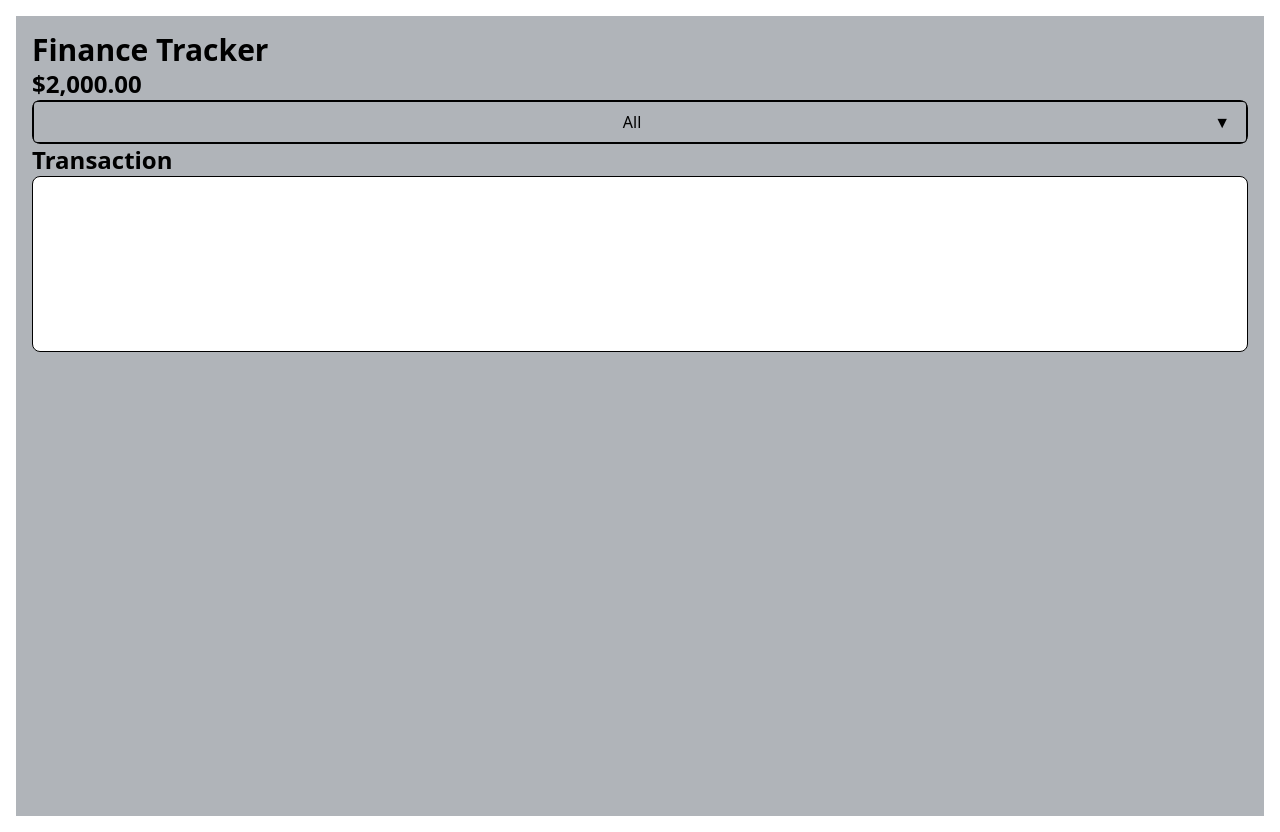
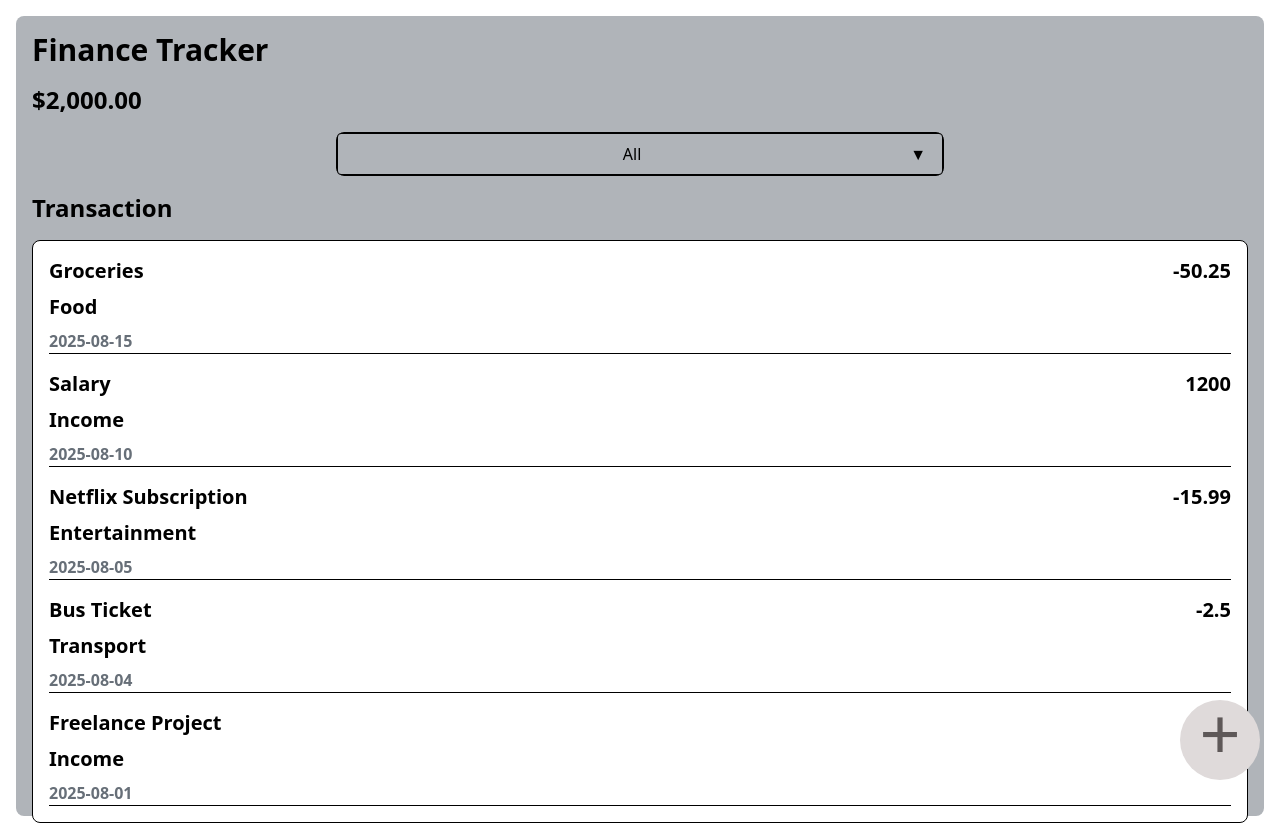
Before and after one commit to Obiwumma/Personal-Finance-Tracker, a React (Vite) app in the folder personal-finance-tracker/: page / in a window 1280 px wide. Built offline with nearby package versions, Linux system fonts and the light colour scheme.

Commit message:
Added fake data and styled it

```diff
--- a/personal-finance-tracker/src/App.jsx
+++ b/personal-finance-tracker/src/App.jsx
@@ -1,6 +1,7 @@
 import { useState } from 'react'
 import './App.css'
 
+import { transactions } from './data/transactions'
 
 import Category from './components/category'
 
@@ -10,20 +11,42 @@ function App() {
 
   return (
     <>
-    <div className='m-4 p-4 bg-[#b0b4b9] flex-col items-center justify-center h-svh font-sans '>
+    <div className='m-4 p-4 bg-[#b0b4b9] flex-col items-center justify-center h-svh font-sans rounded-lg '>
       <header>
         <h1 className=' font-semibold text-3xl'>Finance Tracker</h1>
-        <div><p className='text-2xl font-semibold '>$2,000.00</p></div>
+        <div className='my-4'><p className='text-2xl font-semibold '>$2,000.00</p></div>
       </header>
 
-      <>
+      <div className='flex items-center justify-center'>
         <Category/>
-      </>
+      </div>
 
       <main>
-        <div className='text-2xl font-semibold'>Transaction</div>
-        <div className='bg-white h-44 border rounded-lg'>{/* Transaction list */}</div>
+        <div className='text-2xl font-semibold my-4'>Transaction</div>
+        <div className='bg-white border rounded-lg'>
+
+
+          <div>
+            <ul>
+              {transactions.map(transaction => (
+              <li className=' m-4' key={transaction.id}>
+                <div className="flex justify-between my-2 ">
+                  <h1 className='text-xl font-semibold'>{transaction.description}</h1>
+                  <p className='text-xl font-semibold'>{transaction.amount}</p>
+                </div>
+                <p className='text-xl my-2 font-semibold'>{transaction.category}</p>
+                <p className='text-md font-semibold text-[#676f78] '>{transaction.date}</p>
+                <hr />
+              </li>
+
+            ))}
+            </ul>
+            </div>
+
+        </div>
       </main>
+
+      <div className='bg-[#dfdada] h-20 w-20 fixed bottom-5  right-5 pb-4 rounded-[50%] flex items-center justify-center text-7xl text-[#5e5858] '>+</div>
 
     </div>
     </>
--- a/personal-finance-tracker/src/components/category.jsx
+++ b/personal-finance-tracker/src/components/category.jsx
@@ -24,7 +24,7 @@ function Category() {
   }
 
   return <>
-    <div className="relative bg-white border rounded-lg ">
+    <div className="relative bg-white border rounded-lg md:w-[50%] ">
         {/* <!-- Fake select button --> */}
         <button onClick={handleCategory} class=" w-full px-4 py-2 bg-[#b0b4b9] border rounded">
           {selected}
--- /dev/null
+++ b/personal-finance-tracker/src/data/transactions.js
@@ -0,0 +1,39 @@
+// src/data/transactions.js
+
+export const transactions = [
+  {
+    id: 1,
+    description: "Groceries",
+    amount: -50.25,
+    category: "Food",
+    date: "2025-08-15",
+  },
+  {
+    id: 2,
+    description: "Salary",
+    amount: 1200.0,
+    category: "Income",
+    date: "2025-08-10",
+  },
+  {
+    id: 3,
+    description: "Netflix Subscription",
+    amount: -15.99,
+    category: "Entertainment",
+    date: "2025-08-05",
+  },
+  {
+    id: 4,
+    description: "Bus Ticket",
+    amount: -2.5,
+    category: "Transport",
+    date: "2025-08-04",
+  },
+  {
+    id: 5,
+    description: "Freelance Project",
+    amount: 300.0,
+    category: "Income",
+    date: "2025-08-01",
+  },
+];
--- a/personal-finance-tracker/src/index.css
+++ b/personal-finance-tracker/src/index.css
@@ -1,5 +1,5 @@
 @import "tailwindcss";
 
 /* div{
-  color: #b0b4b9;
+  color: #5e5858;
 } */
```
